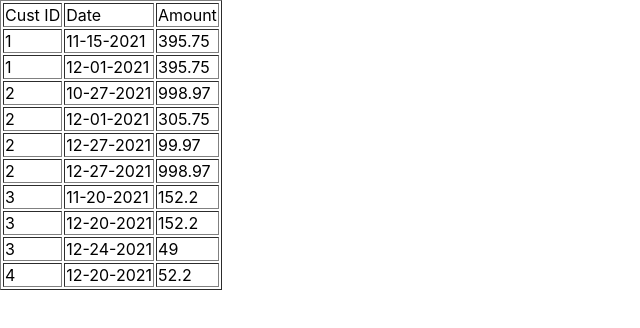
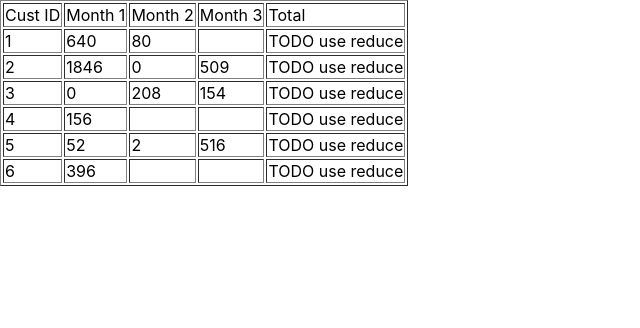
Before and after one commit to tyshcr/react-demo, a React (Create React App) app: page / in a window 1280 px wide. Shown: the top 328 px of the page, without its empty margins (0-640 px from the left). Built offline with nearby package versions, Linux system fonts and the light colour scheme.

Commit message:
calculating and displaying points

```diff
--- a/package.json
+++ b/package.json
@@ -6,8 +6,10 @@
     "@testing-library/jest-dom": "^5.16.1",
     "@testing-library/react": "^12.1.2",
     "@testing-library/user-event": "^13.5.0",
+    "moment": "^2.29.1",
     "react": "^17.0.2",
     "react-dom": "^17.0.2",
+    "react-moment": "^1.1.1",
     "react-scripts": "5.0.0",
     "web-vitals": "^2.1.2"
   },
--- a/public/api/data.json
+++ b/public/api/data.json
@@ -42,21 +42,80 @@
       "amount":998.97
     },
     {
-      "id": 5,
+      "id": 8,
       "date":"12-20-2021",
       "customer_id":3,
       "amount":152.20
     },
     {
-      "id": 6,
+      "id": 9,
       "date":"12-01-2021",
       "customer_id":1,
-      "amount":395.75
+      "amount":115.75
     },
     {
-      "id": 7,
+      "id": 10,
       "date":"12-27-2021",
+      "customer_id":5,
+      "amount":333.97
+    },{
+      "id": 11,
+      "date":"10-04-2021",
+      "customer_id":6,
+      "amount":249.00
+    },
+    {
+      "id": 12,
+      "date":"12-02-2021",
+      "customer_id":4,
+      "amount":152.20
+    },
+    {
+      "id": 13,
+      "date":"11-01-2021",
       "customer_id":2,
-      "amount":998.97
+      "amount":15.75
+    },
+    {
+      "id": 14,
+      "date":"10-07-2021",
+      "customer_id":5,
+      "amount":101.97
+    },
+    {
+      "id": 15,
+      "date":"10-21-2021",
+      "customer_id":3,
+      "amount":41.20
+    },
+    {
+      "id": 16,
+      "date":"11-25-2021",
+      "customer_id":5,
+      "amount":52.75
+    },
+    {
+      "id": 17,
+      "date":"10-25-2021",
+      "customer_id":6,
+      "amount":98.97
+    },
+    {
+      "id": 18,
+      "date":"11-03-2021",
+      "customer_id":3,
+      "amount":102.20
+    },
+    {
+      "id": 19,
+      "date":"12-01-2021",
+      "customer_id":1,
+      "amount":5.75
+    },
+    {
+      "id": 20,
+      "date":"11-11-2021",
+      "customer_id":2,
+      "amount":8.97
     }
   ]
--- a/src/getdata.js
+++ b/src/getdata.js
@@ -1,4 +1,5 @@
-import React, {useState, useEffect} from 'react';
+import React from 'react';
+import moment from 'moment'
 
 export default class GetData extends React.Component {
 
@@ -11,11 +12,9 @@ export default class GetData extends React.Component {
     }
   } // constructor
 
-
   componentDidMount() {
     this.getData()
   }
-
 
   getData() {
 
@@ -24,23 +23,81 @@ export default class GetData extends React.Component {
             .then(r => r.json())
             .then(r => {
               r.sort((a,b) => {
-                console.log("sort")
                 if (a.customer_id  === b.customer_id) {
-                  console.log("equals")
                   if (a.date > b.date) return 1;
                   if (a.date < b.date) return -1;
                   return 0;
                 } else {
-                  console.log("cust")
                   return a.customer_id - b.customer_id
                 }
               })
               setTimeout(function() {
-                this.setState({ result: r, isLoading: false })
+                const  data = this.calculate(r)
+                this.setState({ result: data, isLoading: false })
               }.bind(this), 1500)
             })
 
   } // getData
+
+  calculate(array) {
+    let data = []
+    let points = []
+    let customer_id = 0
+    let month = 0
+    let thismonth = 0
+    let subtotal = 0
+
+
+    array.map((transaction) => {
+      if (customer_id !== transaction.customer_id) {
+        // working with a new customer_id
+        if (customer_id > 0) {
+          // TODO what if a customer did not shop during X month ?
+          points.push(subtotal)
+          data.push({ customer_id: customer_id, points: points }); // push the previous customer onto the array
+        }
+
+        // reset everything for new customer
+        customer_id = transaction.customer_id
+        thismonth = 0
+        month = 0
+        points = []
+
+        let date = moment(transaction.date, 'MM-DD-YYYY')
+        month = date.format('M')
+
+        subtotal = transaction.amount > 0 ? this.getPoints(transaction.amount) : 0;
+      } else {
+
+        let date = moment(transaction.date, 'MM-DD-YYYY')
+        thismonth = date.format('M')
+
+        if (thismonth !== month) {
+          // working with a new month
+          if (thismonth > 0) {
+            points.push(subtotal) // push the previous month onto the array
+            subtotal = 0 // reset the subtotal
+          }
+          month = thismonth // set the current month
+        }
+
+        // add to the current subtotal (customer.points[x])
+        subtotal += this.getPoints(transaction.amount);
+      }
+    })
+    points.push(subtotal)
+    data.push({ customer_id: customer_id, points: points }); // push the last customer onto the array
+    return data
+  }
+
+  getPoints(dollars) {
+    if (dollars > 49.99 && dollars < 100.00) {
+      return Math.floor(dollars - 50)
+    }  else if (dollars > 99.99) {
+      return (Math.floor(dollars - 100) * 2) + 50
+    }
+    return 0
+  }
 
   render() {
 
@@ -53,17 +110,21 @@ export default class GetData extends React.Component {
           <thead>
             <tr>
               <td>Cust ID</td>
-              <td>Date</td>
-              <td>Amount</td>
+              <td>Month 1</td>
+              <td>Month 2</td>
+              <td>Month 3</td>
+              <td>Total</td>
             </tr>
           </thead>
 
           <tbody>
           {this.state.result.map(r =>
-                                  <tr key={r.id}>
+                                  <tr key={r.customer_id}>
                                     <td>{r.customer_id}</td>
-                                    <td>{r.date}</td>
-                                    <td>{r.amount}</td>
+                                    <td>{r.points[0]}</td>
+                                    <td>{r.points[1]}</td>
+                                    <td>{r.points[2]}</td>
+                                    <td>TODO use reduce</td>
                                   </tr>
                                 )}
           </tbody>
```
Also changed, not shown: 1 other file (tests, documents, lock files or other folders).
